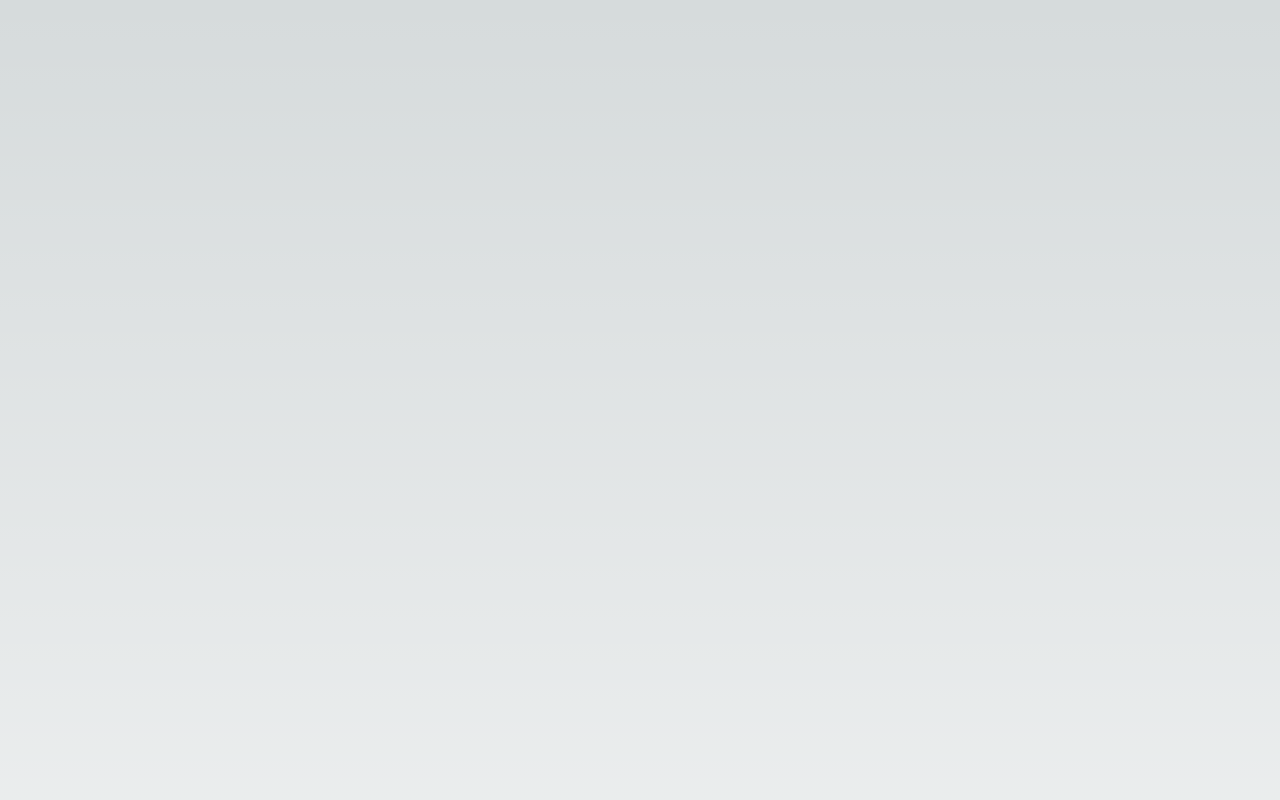
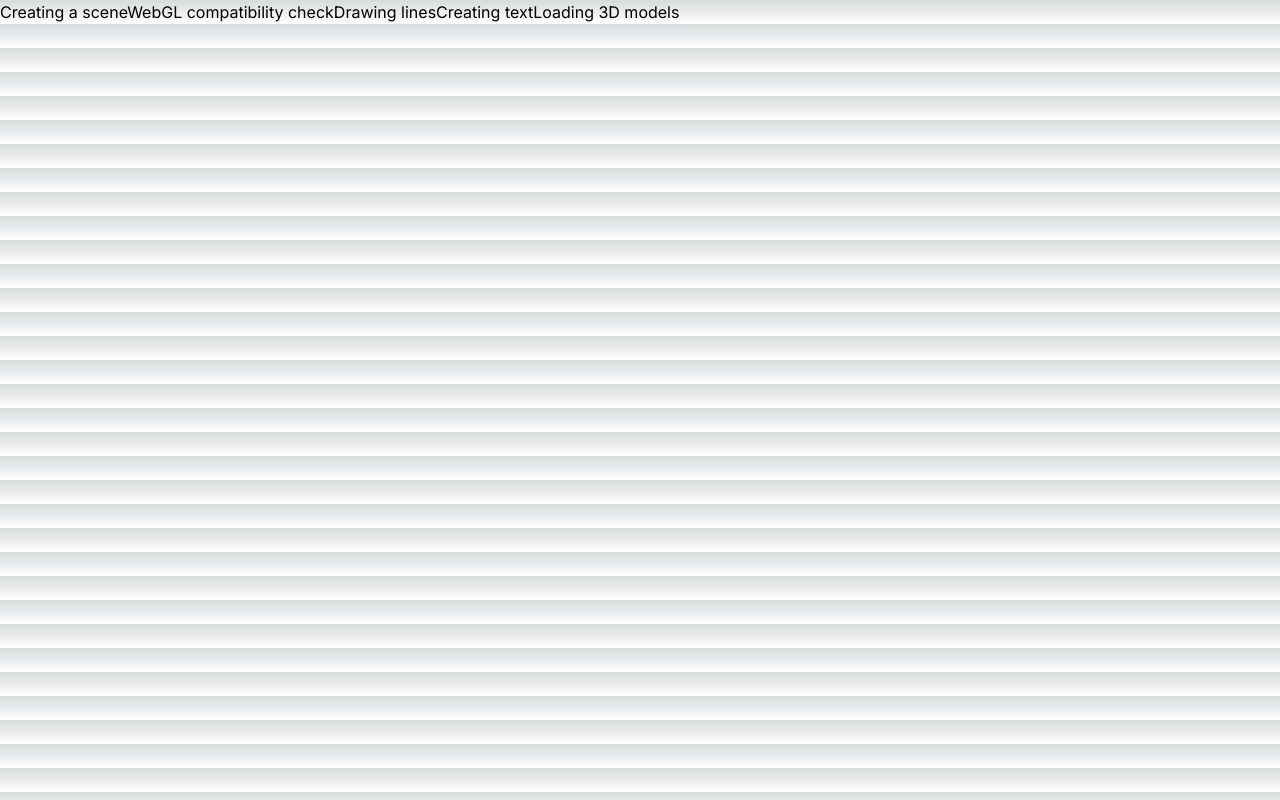
Before and after one commit to junotb/threejs-example, a Next.js app: page / in a window 1280 px wide. Shown: the top 800 px of the page. Built offline with nearby package versions, Linux system fonts and the light colour scheme.

Commit message:
edit service

```diff
--- /dev/null
+++ b/app/examples/[example]/page.tsx
@@ -0,0 +1,11 @@
+export default function Page({
+  params
+}: {
+  params: {
+    example: string
+  }
+}) {
+  return (
+    <div>My Example: {params.example}</div>
+  )
+}
--- a/app/page.tsx
+++ b/app/page.tsx
@@ -1,9 +1,7 @@
-"use client";
-
-import { useEffect } from 'react';
-import * as THREE from 'three';
+import Link from 'next/link';
 
 export default function Home() {
+  /*
   useEffect(() => {
     const scene = new THREE.Scene();
     const camera = new THREE.PerspectiveCamera( 75, window.innerWidth / window.innerHeight, 0.1, 1000 );
@@ -15,7 +13,7 @@ export default function Home() {
     const geometry = new THREE.BoxGeometry( 1, 1, 1 );
     const material = new THREE.MeshBasicMaterial( { color: 0x00ff00 } );
     const cube = new THREE.Mesh( geometry, material );
-    scene.add( cube );
+    scene.add(cube);
 
     camera.position.z = 5;
 
@@ -29,10 +27,17 @@ export default function Home() {
     }
     animate();
   }, []);
+  */
 
   return (
-    <main className="flex min-h-screen flex-col items-center justify-between">
-
+    <main className="">
+      <div>
+        <Link href="/examples/1">Creating a scene</Link>
+        <Link href="/examples/2">WebGL compatibility check</Link>
+        <Link href="/examples/3">Drawing lines</Link>
+        <Link href="/examples/4">Creating text</Link>
+        <Link href="/examples/5">Loading 3D models</Link>
+      </div>
     </main>
   )
 }
```
